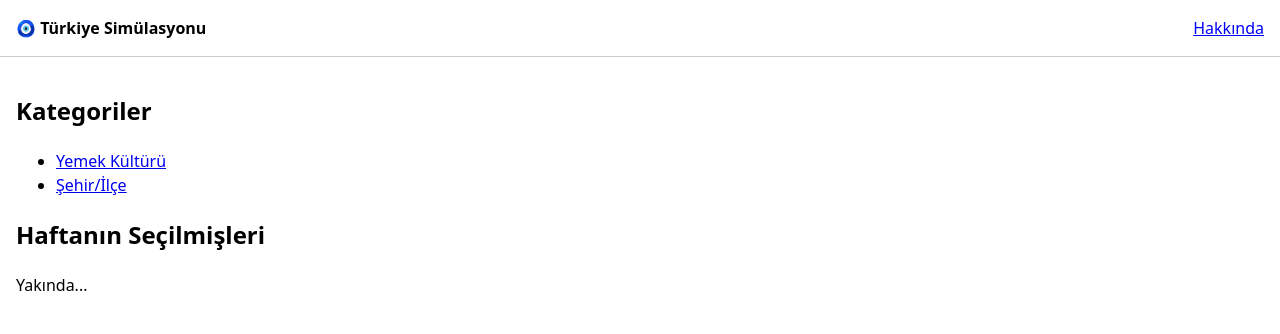
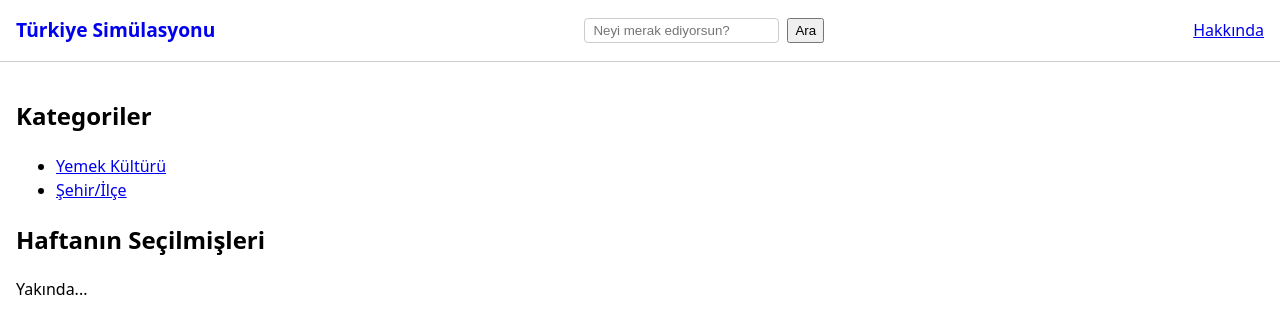
Before and after one commit to kaya-eyup/turkiye-simulasyonu-web, a React (Vite) app: page / in a window 1280 px wide. Shown: the top 334 px of the page. Built offline with nearby package versions, Linux system fonts and the light colour scheme.

Commit message:
feat(search): add header search form

```diff
--- a/src/shared/ui/NavBar.tsx
+++ b/src/shared/ui/NavBar.tsx
@@ -1,18 +1,61 @@
-import { Link, NavLink } from "react-router";
+import { Link, Form, useMatch } from "react-router";
+import {
+  SEARCH_PARAMS,
+  MAX_QUERY_LENGTH,
+} from "../../features/search/searchParams";
 
-export const NavBar = () => {
+export function NavBar() {
+  // Şu anda /ara sayfasında mıyız? (URL eşleşmiyorsa null döner)
+  const onSearchPage = useMatch("/ara") !== null;
+
   return (
-    <nav style={{ display: "flex", justifyContent: "space-between", padding: "1rem", borderBottom: "1px solid #ccc" }}>
-      <Link to="/" style={{ textDecoration: "none", fontWeight: "bold", color: "inherit" }}>
-        🧿 Türkiye Simülasyonu
+    <nav
+      style={{
+        display: "flex",
+        justifyContent: "space-between",
+        alignItems: "center",
+        padding: "1rem",
+        borderBottom: "1px solid #ccc",
+      }}
+    >
+      {/* Sol: Logo / Anasayfa */}
+      <Link
+        to="/"
+        style={{
+          fontWeight: "bold",
+          fontSize: "1.2rem",
+          textDecoration: "none",
+        }}
+      >
+        Türkiye Simülasyonu
       </Link>
 
-      <NavLink
-        to="/hakkinda"
-        style={({ isActive }) => ({ fontWeight: isActive ? "bold" : "normal", color: isActive ? "red" : "blue" })}
-      >
-        Hakkında
-      </NavLink>
+      {/* Orta: Arama Formu (Sadece arama sayfasında değilsek görünür) */}
+      {!onSearchPage && (
+        <Form
+          action="/ara"
+          role="search"
+          style={{ display: "flex", gap: "8px" }}
+        >
+          <input
+            type="search"
+            name={SEARCH_PARAMS.query}
+            aria-label="Ara"
+            required
+            maxLength={MAX_QUERY_LENGTH}
+            placeholder="Neyi merak ediyorsun?"
+            style={{
+              padding: "4px 8px",
+              borderRadius: "4px",
+              border: "1px solid #ccc",
+            }}
+          />
+          <button type="submit">Ara</button>
+        </Form>
+      )}
+
+      {/* Sağ: Hakkında */}
+      <Link to="/hakkinda">Hakkında</Link>
     </nav>
   );
-};
+}
```
